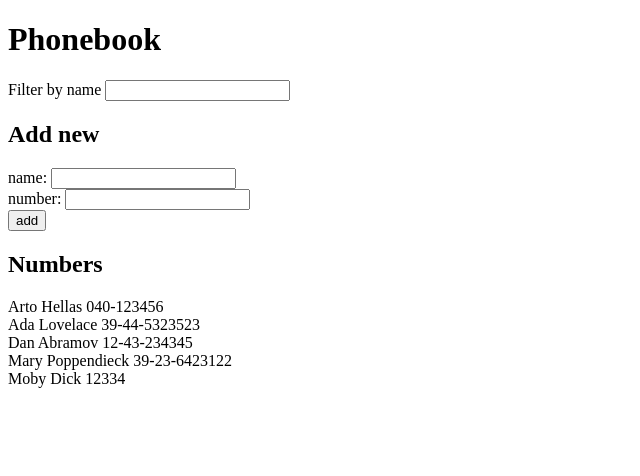
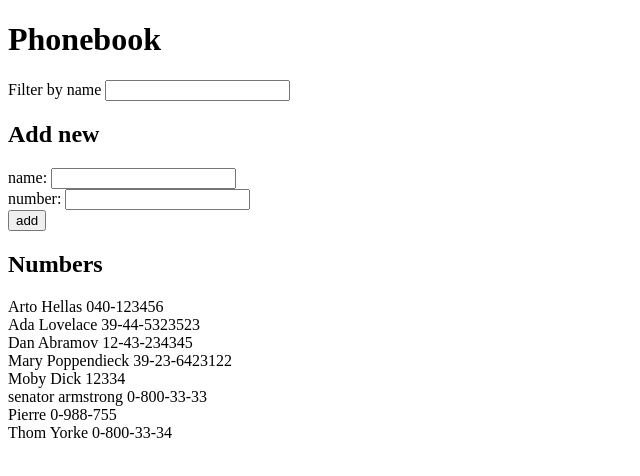
Before and after one commit to PieMenard/fullstackopen, a React (Create React App) app in the folder part2/phonebook/: page / in a window 1280 px wide. Shown: the top 476 px of the page, without its empty margins (0-640 px from the left). Built offline with nearby package versions, Linux system fonts and the light colour scheme; data requests are answered from the project's data file.

Commit message:
complete step8

```diff
--- a/part2/phonebook/db.json
+++ b/part2/phonebook/db.json
@@ -24,6 +24,21 @@
       "name": "Moby Dick",
       "number": "12334",
       "id": 5
+    },
+    {
+      "name": "senator armstrong",
+      "number": "0-800-33-33",
+      "id": 6
+    },
+    {
+      "name": "Pierre",
+      "number": "0-988-755",
+      "id": 7
+    },
+    {
+      "name": "Thom Yorke",
+      "number": "0-800-33-34",
+      "id": 8
     }
   ]
 }
--- a/part2/phonebook/src/App.js
+++ b/part2/phonebook/src/App.js
@@ -3,6 +3,8 @@ import axios from 'axios'
 import Filter from './components/Filter'
 import Form from './components/Form'
 import RenderPeople from './components/RenderPeople'
+
+import personService from './services/persons'
 
 const App = () => {
   const [persons, setPersons] = useState([]);
@@ -13,13 +15,13 @@ const App = () => {
   //a new array that is a copy of persons
   const [personsToShow, setPersonsToShow] = useState(persons);
   useEffect(() => {
-    axios
-      .get('http://localhost:3001/persons')
-      .then(response => {
-        setPersons(response.data);
-        setPersonsToShow(response.data);
+    personService
+      .getAll()
+      .then(initialPersons => {
+        setPersons(initialPersons);
+        setPersonsToShow(initialPersons);
       })
-  }, []);
+  }, [])
 
   const addPerson = (event) => {
     event.preventDefault();
@@ -31,11 +33,11 @@ const App = () => {
 
     //check to see if person name added already exists and add data it doesn't
     if (!persons.find( (person) => person.name.toLowerCase() === personObject.name.toLowerCase())){
-      axios
-      .post('http://localhost:3001/persons', personObject)
-      .then(response => {
-        setPersons(persons.concat(response.data));
-        setPersonsToShow(persons.concat(response.data));
+      personService
+      .create(personObject)
+      .then(returnedPerson => {
+        setPersons(persons.concat(returnedPerson));
+        setPersonsToShow(persons.concat(returnedPerson));
        })
     }
     else
--- /dev/null
+++ b/part2/phonebook/src/services/persons.js
@@ -0,0 +1,23 @@
+import axios from 'axios'
+const baseUrl = 'http://localhost:3001/persons'
+
+const getAll = () => {
+  const request = axios.get(baseUrl)
+  return request.then(response => response.data)
+}
+
+const create = newObject => {
+  const request = axios.post(baseUrl, newObject)
+  return request.then(response => response.data)
+}
+
+const update = (id, newObject) => {
+  const request = axios.put(`${baseUrl}/${id}`, newObject)
+  return request.then(response => response.data)
+}
+
+export default {
+  getAll,
+  create,
+  update
+}
```
